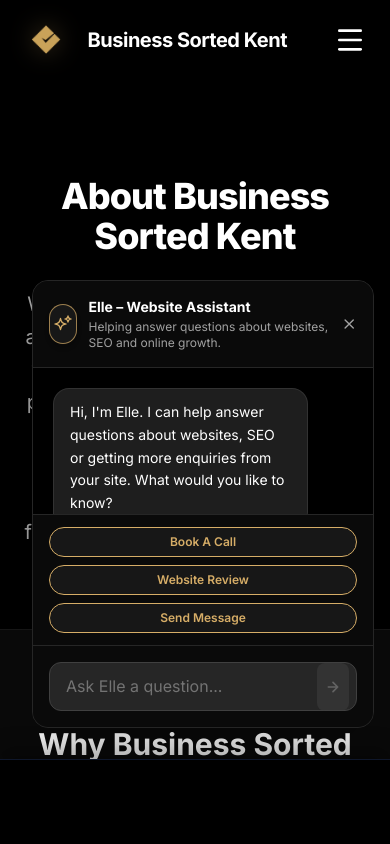
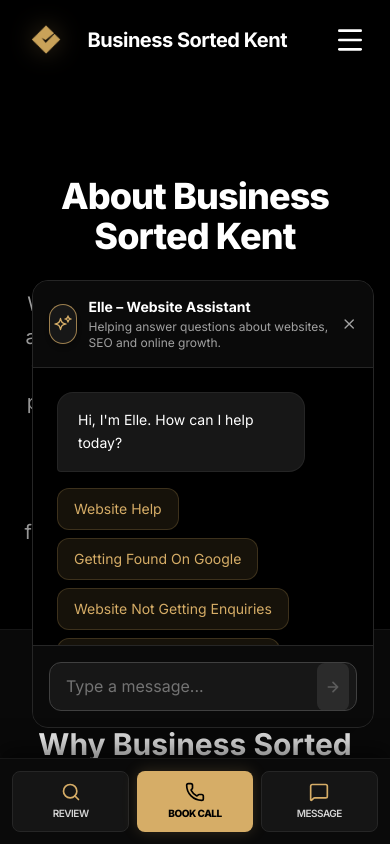
Before and after one commit to taverncreative/bsk, a Next.js app: page /about in a window 390 px wide. Both pictures are taken after a click on the button 344 px from the left and 714 px from the top of the page. Shown: the top 844 px of the page. Built offline with nearby package versions, Linux system fonts and the light colour scheme.

Commit message:
Mobile navigation and UX enhancements

```diff
--- a/app/layout.tsx
+++ b/app/layout.tsx
@@ -8,6 +8,7 @@
 import MobileCTA from '@/components/ui/MobileCTA';
 import SiteSchema from '@/components/seo/SiteSchema';
 import AssistantElle from '@/components/ui/AssistantElle';
+import ScrollToTop from '@/components/ui/ScrollToTop';
 
 const inter = Inter({ subsets: ['latin'] });
 
@@ -24,6 +25,7 @@
   return (
     <html lang="en">
       <body className={`${inter.className} pb-20 md:pb-0`}>
+        <ScrollToTop />
         <SiteSchema />
         <Navbar />
         <main>{children}</main>
--- a/components/ui/AssistantElle.tsx
+++ b/components/ui/AssistantElle.tsx
@@ -220,7 +220,7 @@
       {
         id: 'welcome',
         role: 'assistant',
-        content: "Hi, I'm Elle. I can help answer questions about websites, SEO or getting more enquiries from your site. What would you like to know?"
+        content: "Hi, I'm Elle. How can I help today?"
       }
     ]
   });
@@ -327,7 +327,7 @@
           </div>
 
           {/* Messages Window */}
-          <div className="p-5 flex-1 overflow-y-auto bg-black flex flex-col gap-6">
+          <div className="p-6 flex-1 overflow-y-auto bg-black flex flex-col gap-8">
             {messages.map((message: Message) => {
               const segments = message.role === 'assistant'
                 ? message.content.replace('[RENDER_REVIEW_FORM]', '').replace('[RENDER_CALL_FORM]', '').replace('[RENDER_MESSAGE_FORM]', '').split('\n\n').filter(s => s.trim().length > 0)
@@ -345,15 +345,23 @@
                   {segments.map((segment, idx) => (
                     <div
                       key={idx}
-                      className={`max-w-[85%] rounded-2xl px-4 py-3 text-sm leading-relaxed ${
+                      className={`max-w-[85%] rounded-2xl px-5 py-4 text-sm leading-relaxed ${
                         message.role === 'user'
                           ? 'bg-neutral-800 text-neutral-200 rounded-br-sm border border-neutral-700'
-                          : 'bg-neutral-800/80 text-white rounded-bl-sm border border-neutral-700/60'
+                          : 'bg-neutral-900 text-white rounded-bl-sm border border-[rgba(255,255,255,0.06)]'
                       }`}
                     >
                       <div dangerouslySetInnerHTML={{ __html: segment.replace(/\n/g, '<br/>') }} />
                     </div>
                   ))}
+                  {messages.length === 1 && message.role === 'assistant' && (
+                    <div className="flex flex-col gap-2 w-full mt-2 animate-in fade-in duration-500">
+                      <button onClick={() => append({ role: 'user', content: 'Website Help' })} className="text-left w-fit text-sm text-brand-gold bg-brand-gold/10 hover:bg-brand-gold/20 px-4 py-2.5 rounded-xl transition-all border border-brand-gold/20">Website Help</button>
+                      <button onClick={() => append({ role: 'user', content: 'Getting Found On Google' })} className="text-left w-fit text-sm text-brand-gold bg-brand-gold/10 hover:bg-brand-gold/20 px-4 py-2.5 rounded-xl transition-all border border-brand-gold/20">Getting Found On Google</button>
+                      <button onClick={() => append({ role: 'user', content: 'Website Not Getting Enquiries' })} className="text-left w-fit text-sm text-brand-gold bg-brand-gold/10 hover:bg-brand-gold/20 px-4 py-2.5 rounded-xl transition-all border border-brand-gold/20">Website Not Getting Enquiries</button>
+                      <button onClick={() => append({ role: 'user', content: 'Improve My Current Website' })} className="text-left w-fit text-sm text-brand-gold bg-brand-gold/10 hover:bg-brand-gold/20 px-4 py-2.5 rounded-xl transition-all border border-brand-gold/20">Improve My Current Website</button>
+                    </div>
+                  )}
                   {hasReviewForm && (
                      <div className="w-full max-w-[85%]">
                        <InlineReviewForm messages={messages} />
@@ -396,30 +404,15 @@
 
           {!error && (
             <>
-              {/* Action Bar */}
-              <div className="bg-neutral-950 border-t border-neutral-800 py-3 px-4">
-                <div className="flex flex-col sm:flex-row gap-2 w-full justify-center hide-scrollbar">
-                   <button onClick={() => triggerAction('call')} className="whitespace-nowrap flex-1 rounded-full px-3 py-1.5 text-xs font-semibold bg-neutral-900 border border-brand-gold text-brand-gold hover:bg-brand-gold hover:text-black transition-colors text-center selection-none">
-                     Book A Call
-                   </button>
-                   <button onClick={() => triggerAction('review')} className="whitespace-nowrap flex-1 rounded-full px-3 py-1.5 text-xs font-semibold bg-neutral-900 border border-brand-gold text-brand-gold hover:bg-brand-gold hover:text-black transition-colors text-center selection-none">
-                     Website Review
-                   </button>
-                   <button onClick={() => triggerAction('message')} className="whitespace-nowrap flex-1 rounded-full px-3 py-1.5 text-xs font-semibold bg-neutral-900 border border-brand-gold text-brand-gold hover:bg-brand-gold hover:text-black transition-colors text-center selection-none">
-                     Send Message
-                   </button>
-                </div>
-              </div>
-
               {/* Input Area */}
-              <div className="p-4 bg-neutral-950 border-t border-neutral-800">
+              <div className="p-4 bg-neutral-950 border-t border-neutral-800 relative z-10 transition-colors">
                 <form onSubmit={handleSubmit} className="relative flex items-center">
                 <input
                   value={input}
                   onChange={handleInputChange}
                   type="text"
-                placeholder="Ask Elle a question..."
-                className="w-full bg-neutral-800 border border-neutral-700 text-white text-sm rounded-xl py-3 pl-4 pr-12 focus:outline-none focus:border-brand-gold focus:ring-1 focus:ring-brand-gold transition-all placeholder:text-neutral-500"
+                  placeholder="Type a message..."
+                  className="w-full bg-neutral-900 border border-neutral-700 text-white text-sm rounded-xl py-3 pl-4 pr-12 focus:outline-none focus:border-brand-gold focus:ring-1 focus:ring-brand-gold transition-all placeholder:text-neutral-500"
                 />
                 <button
                   type="submit"
--- a/components/ui/MobileCTA.tsx
+++ b/components/ui/MobileCTA.tsx
@@ -1,26 +1,30 @@
 import Link from 'next/link';
+import { Search, Phone, MessageSquare } from 'lucide-react';
 
 export default function MobileCTA() {
   return (
-    <div className="md:hidden fixed bottom-0 left-0 right-0 z-[100] bg-black p-4 border-t border-slate-900 shadow-2xl pb-safe shadow-[0_-10px_20px_rgba(0,0,0,0.3)]">
-      <div className="flex gap-4">
-        <a
-          href="tel:+440000000000"
-          className="flex-1 flex items-center justify-center py-3.5 px-4 font-bold text-black bg-brand rounded-lg hover:brightness-110 active:scale-95 transition-all shadow-md"
+    <div className="md:hidden fixed bottom-0 left-0 right-0 z-[100] bg-neutral-950 p-3 pb-safe border-t border-neutral-900 shadow-[0_-10px_20px_rgba(0,0,0,0.5)]">
+      <div className="flex gap-2 max-w-sm mx-auto">
+        <Link
+          href="/contact"
+          className="flex-1 flex flex-col items-center justify-center py-2.5 px-1 bg-[#151515] border border-neutral-800 rounded-lg hover:border-brand-gold/50 active:scale-95 transition-all min-h-[56px] min-w-[48px]"
         >
-          <svg className="w-5 h-5 mr-2" fill="none" viewBox="0 0 24 24" stroke="currentColor">
-            <path strokeLinecap="round" strokeLinejoin="round" strokeWidth={2.5} d="M3 5a2 2 0 012-2h3.28a1 1 0 01.948.684l1.498 4.493a1 1 0 01-.502 1.21l-2.257 1.13a11.042 11.042 0 005.516 5.516l1.13-2.257a1 1 0 011.21-.502l4.493 1.498a1 1 0 01.684.949V19a2 2 0 01-2 2h-1C9.716 21 3 14.284 3 6V5z" />
-          </svg>
-          Call Us
-        </a>
+          <Search className="w-5 h-5 text-brand-gold mb-1" />
+          <span className="text-[10px] font-semibold text-neutral-300 uppercase tracking-tighter">Review</span>
+        </Link>
         <Link
-          href="/contact#quote"
-          className="flex-1 flex items-center justify-center py-3.5 px-4 font-bold text-black bg-brand rounded-lg hover:brightness-110 active:scale-95 transition-all shadow-md"
+          href="/contact"
+          className="flex-1 flex flex-col items-center justify-center py-2.5 px-1 bg-brand-gold rounded-lg hover:brightness-110 active:scale-95 transition-all shadow-[0_0_15px_rgba(214,173,103,0.2)] min-h-[56px] min-w-[48px]"
         >
-          <svg className="w-5 h-5 mr-2" fill="none" viewBox="0 0 24 24" stroke="currentColor">
-            <path strokeLinecap="round" strokeLinejoin="round" strokeWidth={2.5} d="M8 10h.01M12 10h.01M16 10h.01M9 16H5a2 2 0 01-2-2V6a2 2 0 012-2h14a2 2 0 012 2v8a2 2 0 01-2 2h-5l-5 5v-5z" />
-          </svg>
-          Get Quote
+          <Phone className="w-5 h-5 text-black mb-1" />
+          <span className="text-[10px] font-extrabold text-black uppercase tracking-tighter">Book Call</span>
+        </Link>
+        <Link
+          href="/contact"
+          className="flex-1 flex flex-col items-center justify-center py-2.5 px-1 bg-[#151515] border border-neutral-800 rounded-lg hover:border-brand-gold/50 active:scale-95 transition-all min-h-[56px] min-w-[48px]"
+        >
+          <MessageSquare className="w-5 h-5 text-brand-gold mb-1" />
+          <span className="text-[10px] font-semibold text-neutral-300 uppercase tracking-tighter">Message</span>
         </Link>
       </div>
     </div>
--- /dev/null
+++ b/components/ui/ScrollToTop.tsx
@@ -0,0 +1,14 @@
+'use client';
+
+import { useEffect } from 'react';
+import { usePathname } from 'next/navigation';
+
+export default function ScrollToTop() {
+  const pathname = usePathname();
+
+  useEffect(() => {
+    window.scrollTo(0, 0);
+  }, [pathname]);
+
+  return null;
+}
--- /dev/null
+++ b/list-cases2 2.ts
@@ -0,0 +1,17 @@
+import { config } from 'dotenv';
+config({ path: '.env.local' });
+import { createClient } from '@supabase/supabase-js';
+
+const supabase = createClient(
+  process.env.NEXT_PUBLIC_SUPABASE_URL || '',
+  process.env.NEXT_PUBLIC_SUPABASE_ANON_KEY || ''
+);
+
+async function main() {
+  const { data, error } = await supabase
+    .from('case_studies')
+    .select('slug, status')
+
+  console.log(data);
+}
+main();
```
Also changed, not shown: components/layout/Navbar.tsx (+41 -17 lines), components/sections/ProcessAuthority.tsx (+5 -5 lines), components/sections/SolutionSection.tsx (+24 -0 lines), components/ui/DesktopInlineCTA.tsx (added, +44 -0 lines). Lines whose indentation alone changed are shown as unchanged.
